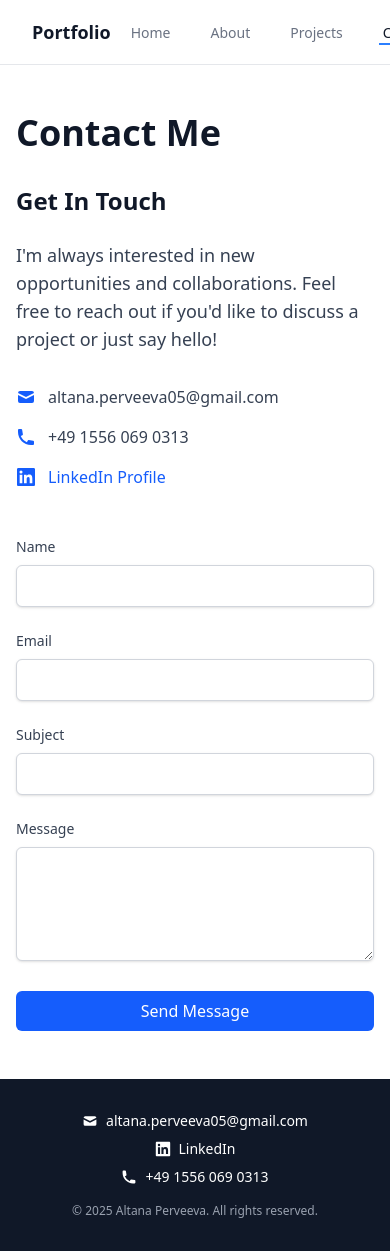
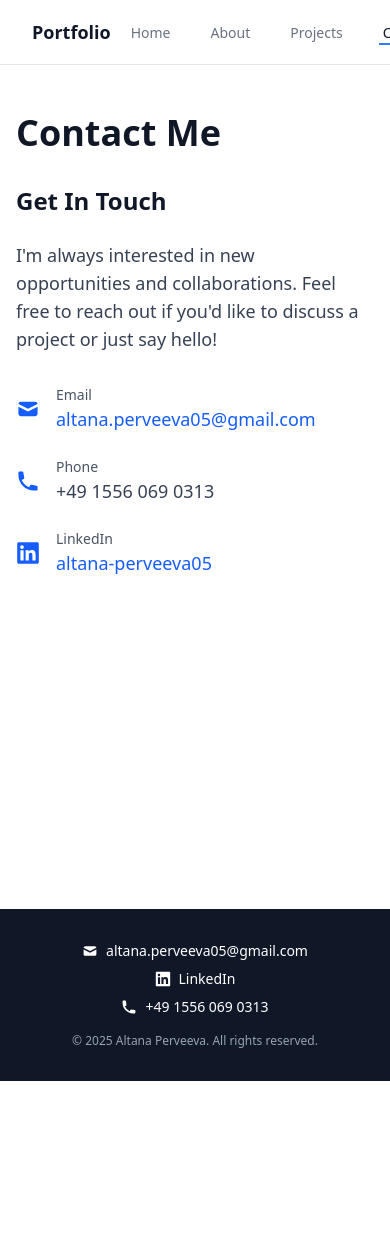
Before and after one commit to altanaperveeva/cv, a Next.js app: page /contact in a window 390 px wide. Shown: the top 1251 px of the page. After the commit the page ends 1081 px from the top, so only its background shows below. Built offline with nearby package versions, Linux system fonts and the light colour scheme.

Commit message:
refactor contact page to simplify layout and remove form functionality; updated contact details presentation with direct links for email, phone, and LinkedIn

```diff
--- a/app/contact/page.tsx
+++ b/app/contact/page.tsx
@@ -1,135 +1,52 @@
-'use client'
-
-import { useState } from 'react'
-
 export default function Contact() {
-  const [formData, setFormData] = useState({
-    name: '',
-    email: '',
-    subject: '',
-    message: ''
-  })
-
-  const handleChange = (e: React.ChangeEvent<HTMLInputElement | HTMLTextAreaElement>) => {
-    setFormData({
-      ...formData,
-      [e.target.name]: e.target.value
-    })
-  }
-
-  const handleSubmit = (e: React.FormEvent) => {
-    e.preventDefault()
-    console.log('Form submitted:', formData)
-  }
-
   return (
     <div className="max-w-4xl mx-auto px-4 py-12 min-h-screen">
       <h1 className="text-4xl font-bold text-gray-900 dark:text-gray-100 mb-8">Contact Me</h1>
 
-      <div className="grid md:grid-cols-2 gap-12">
-        <div>
+      <div className="max-w-2xl">
         <h2 className="text-2xl font-semibold text-gray-900 dark:text-gray-100 mb-6">Get In Touch</h2>
         <p className="text-lg text-gray-700 dark:text-gray-300 mb-8">
           I'm always interested in new opportunities and collaborations.
           Feel free to reach out if you'd like to discuss a project or just say hello!
         </p>
 
-          <div className="space-y-4">
+        <div className="space-y-6">
           <div className="flex items-center">
-              <svg className="w-5 h-5 text-blue-600 dark:text-blue-400 mr-3" fill="currentColor" viewBox="0 0 20 20">
+            <svg className="w-6 h-6 text-blue-600 dark:text-blue-400 mr-4" fill="currentColor" viewBox="0 0 20 20">
               <path d="M2.003 5.884L10 9.882l7.997-3.998A2 2 0 0016 4H4a2 2 0 00-1.997 1.884z"></path>
               <path d="M18 8.118l-8 4-8-4V14a2 2 0 002 2h12a2 2 0 002-2V8.118z"></path>
             </svg>
-              <span className="text-gray-700 dark:text-gray-300">altana.perveeva05@gmail.com</span>
+            <div>
+              <p className="text-sm text-gray-600 dark:text-gray-400">Email</p>
+              <a href="mailto:altana.perveeva05@gmail.com" className="text-lg text-blue-600 hover:text-blue-800 dark:text-blue-400 dark:hover:text-blue-300">
+                altana.perveeva05@gmail.com
+              </a>
+            </div>
           </div>
 
           <div className="flex items-center">
-              <svg className="w-5 h-5 text-blue-600 dark:text-blue-400 mr-3" fill="currentColor" viewBox="0 0 20 20">
+            <svg className="w-6 h-6 text-blue-600 dark:text-blue-400 mr-4" fill="currentColor" viewBox="0 0 20 20">
               <path d="M2 3a1 1 0 011-1h2.153a1 1 0 01.986.836l.74 4.435a1 1 0 01-.54 1.06l-1.548.773a11.037 11.037 0 006.105 6.105l.774-1.548a1 1 0 011.059-.54l4.435.74a1 1 0 01.836.986V17a1 1 0 01-1 1h-2C7.82 18 2 12.18 2 5V3z"></path>
             </svg>
-              <span className="text-gray-700 dark:text-gray-300">+49 1556 069 0313</span>
+            <div>
+              <p className="text-sm text-gray-600 dark:text-gray-400">Phone</p>
+              <a href="tel:+4915560690313" className="text-lg text-gray-700 dark:text-gray-300">
+                +49 1556 069 0313
+              </a>
+            </div>
           </div>
 
           <div className="flex items-center">
-              <svg className="w-5 h-5 text-blue-600 dark:text-blue-400 mr-3" fill="currentColor" viewBox="0 0 20 20">
+            <svg className="w-6 h-6 text-blue-600 dark:text-blue-400 mr-4" fill="currentColor" viewBox="0 0 20 20">
               <path fillRule="evenodd" d="M16.338 16.338H13.67V12.16c0-.995-.017-2.277-1.387-2.277-1.39 0-1.601 1.086-1.601 2.207v4.248H8.014v-8.59h2.559v1.174h.037c.356-.675 1.227-1.387 2.526-1.387 2.703 0 3.203 1.778 3.203 4.092v4.711zM5.005 6.575a1.548 1.548 0 11-.003-3.096 1.548 1.548 0 01.003 3.096zm-1.337 9.763H6.34v-8.59H3.667v8.59zM17.668 1H2.328C1.595 1 1 1.581 1 2.298v15.403C1 18.418 1.595 19 2.328 19h15.34c.734 0 1.332-.582 1.332-1.299V2.298C19 1.581 18.402 1 17.668 1z" clipRule="evenodd"></path>
             </svg>
-              <a href="https://www.linkedin.com/in/altana-perveeva05/" target="_blank" rel="noopener noreferrer" className="text-blue-600 hover:text-blue-800">
-                LinkedIn Profile
+            <div>
+              <p className="text-sm text-gray-600 dark:text-gray-400">LinkedIn</p>
+              <a href="https://www.linkedin.com/in/altana-perveeva05/" target="_blank" rel="noopener noreferrer" className="text-lg text-blue-600 hover:text-blue-800 dark:text-blue-400 dark:hover:text-blue-300">
+                altana-perveeva05
               </a>
             </div>
           </div>
-        </div>
-
-        <div>
-          <form onSubmit={handleSubmit} className="space-y-6">
-            <div>
-              <label htmlFor="name" className="block text-sm font-medium text-gray-700 dark:text-gray-300 mb-2">
-                Name
-              </label>
-              <input
-                type="text"
-                id="name"
-                name="name"
-                value={formData.name}
-                onChange={handleChange}
-                required
-                className="w-full px-3 py-2 border border-gray-300 dark:border-gray-600 rounded-md shadow-sm bg-white dark:bg-gray-800 text-gray-900 dark:text-gray-100 focus:outline-none focus:ring-2 focus:ring-blue-500 focus:border-blue-500"
-              />
-            </div>
-
-            <div>
-              <label htmlFor="email" className="block text-sm font-medium text-gray-700 dark:text-gray-300 mb-2">
-                Email
-              </label>
-              <input
-                type="email"
-                id="email"
-                name="email"
-                value={formData.email}
-                onChange={handleChange}
-                required
-                className="w-full px-3 py-2 border border-gray-300 dark:border-gray-600 rounded-md shadow-sm bg-white dark:bg-gray-800 text-gray-900 dark:text-gray-100 focus:outline-none focus:ring-2 focus:ring-blue-500 focus:border-blue-500"
-              />
-            </div>
-
-            <div>
-              <label htmlFor="subject" className="block text-sm font-medium text-gray-700 dark:text-gray-300 mb-2">
-                Subject
-              </label>
-              <input
-                type="text"
-                id="subject"
-                name="subject"
-                value={formData.subject}
-                onChange={handleChange}
-                required
-                className="w-full px-3 py-2 border border-gray-300 dark:border-gray-600 rounded-md shadow-sm bg-white dark:bg-gray-800 text-gray-900 dark:text-gray-100 focus:outline-none focus:ring-2 focus:ring-blue-500 focus:border-blue-500"
-              />
-            </div>
-
-            <div>
-              <label htmlFor="message" className="block text-sm font-medium text-gray-700 dark:text-gray-300 mb-2">
-                Message
-              </label>
-              <textarea
-                id="message"
-                name="message"
-                rows={4}
-                value={formData.message}
-                onChange={handleChange}
-                required
-                className="w-full px-3 py-2 border border-gray-300 dark:border-gray-600 rounded-md shadow-sm bg-white dark:bg-gray-800 text-gray-900 dark:text-gray-100 focus:outline-none focus:ring-2 focus:ring-blue-500 focus:border-blue-500"
-              ></textarea>
-            </div>
-
-            <button
-              type="submit"
-              className="w-full bg-blue-600 text-white py-2 px-4 rounded-md hover:bg-blue-700 focus:outline-none focus:ring-2 focus:ring-blue-500 focus:ring-offset-2 transition-colors"
-            >
-              Send Message
-            </button>
-          </form>
         </div>
       </div>
     </div>
```
Lines whose indentation alone changed are shown as unchanged.
